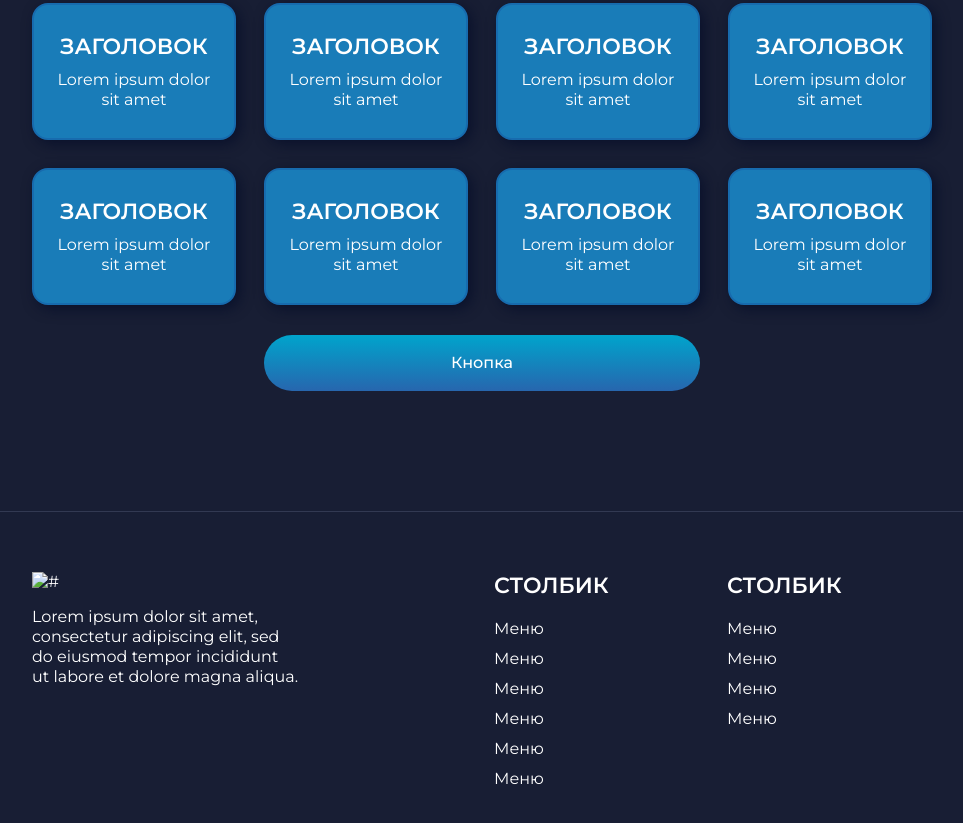
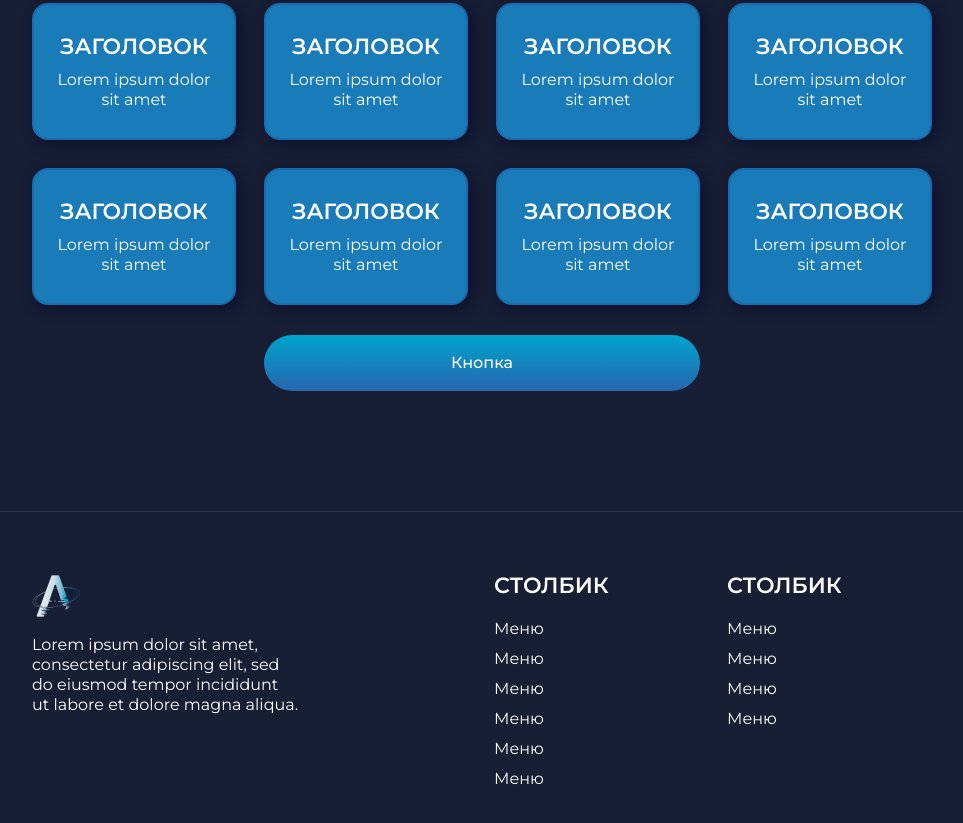
Before and after one commit to nendettaforaworld-cmyk/homework, a plain HTML site: page Homework-7/index.html in a window 1280 px wide. Shown: the part 861-1684 px from the top of the page, without its empty margins (158-1121 px from the left). Drawn offline with Linux system fonts and the light colour scheme; the site is published under a folder, as on GitHub Pages, so addresses that start at the root find nothing.

Commit message:
Update index.html

```diff
--- a/Homework-7/index.html
+++ b/Homework-7/index.html
@@ -164,7 +164,7 @@
             <div class="footer-inner">
                 <div class="footer-desc">
                     <a href="#">
-                        <img src="/img/logo.png" alt="#">
+                        <img src="img/logo.png" alt="#">
                     </a>
                     <p>
                         Lorem ipsum dolor sit amet, consectetur adipiscing elit, sed do eiusmod tempor incididunt ut
```
